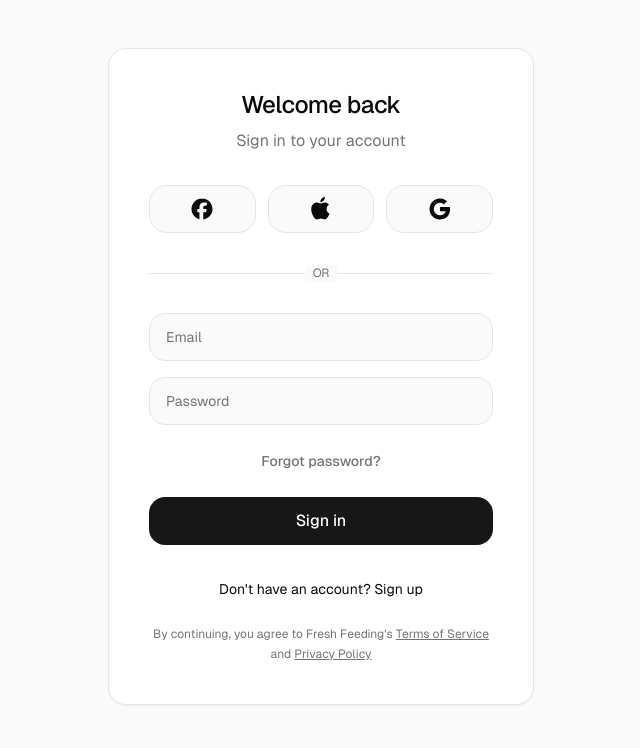
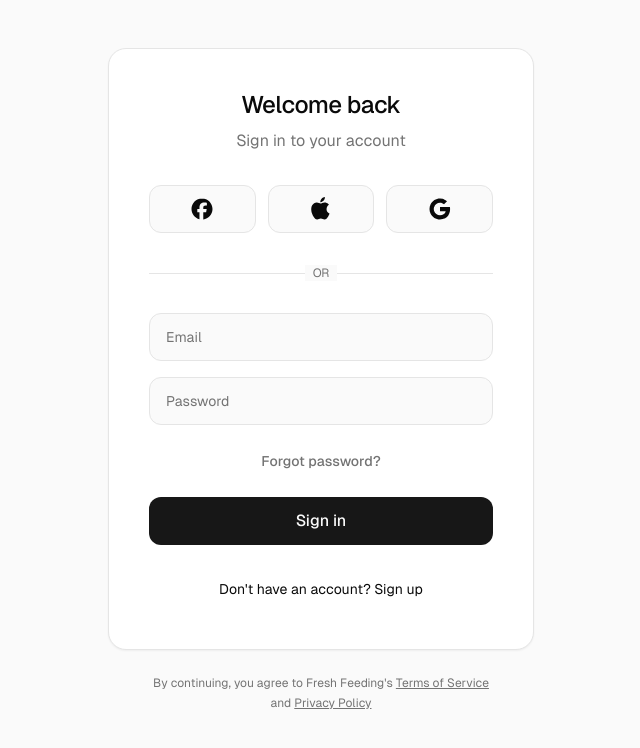
Before and after one commit to damian-dp/fresh-feeding, a React (Vite) app: page /auth in a window 1280 px wide. Shown: the top 748 px of the page, without its empty margins (319-959 px from the left). Built offline with nearby package versions, Linux system fonts and the light colour scheme; no server answers; the database is empty.

Commit message:
fix: auth form button loading state

```diff
--- a/src/components/auth/auth-form.jsx
+++ b/src/components/auth/auth-form.jsx
@@ -209,8 +209,8 @@ export function AuthForm() {
 
     return (
         <div className="w-full max-w-[426px] mx-auto space-y-6">
-            <Card className="w-full border bg-card p-10">
-                <CardHeader className="space-y-1 p-0 mb-8">
+            <Card className="flex flex-col items-center w-full border bg-card p-10">
+                <CardHeader className="w-full space-y-1 p-0 mb-8">
                     <AnimatePresence mode="wait">
                         <motion.div
                             key={
@@ -239,10 +239,10 @@ export function AuthForm() {
                         </motion.div>
                     </AnimatePresence>
                 </CardHeader>
-                <CardContent className="p-0">
+                <CardContent className="p-0 w-full flex flex-col items-center">
                     {!isForgotPassword && (
                         <>
-                            <div className="grid grid-cols-3 gap-3">
+                            <div className="grid grid-cols-3 gap-3 w-full">
                                 <SocialButton
                                     provider="facebook"
                                     icon={<Facebook width="24" height="24" />}
@@ -265,7 +265,7 @@ export function AuthForm() {
                                     disabled={loadingProvider !== null}
                                 />
                             </div>
-                            <div className="relative my-8">
+                            <div className="relative my-8 w-full">
                                 <div className="absolute inset-0 flex items-center">
                                     <div className="w-full border-t" />
                                 </div>
@@ -278,7 +278,10 @@ export function AuthForm() {
                         </>
                     )}
 
-                    <form onSubmit={handleSubmit} className="space-y-4">
+                    <form
+                        onSubmit={handleSubmit}
+                        className="space-y-4 w-full flex flex-col items-center"
+                    >
                         <AnimatePresence>
                             {isSignUp && !isForgotPassword && (
                                 <motion.div
@@ -286,8 +289,9 @@ export function AuthForm() {
                                     animate={{ height: "auto", opacity: 1 }}
                                     exit={{ height: 0, opacity: 0 }}
                                     transition={{ duration: 0.2 }}
+                                    className="w-full"
                                 >
-                                    <div className="space-y-2 mb-4">
+                                    <div className="space-y-2 w-full">
                                         <Input
                                             id="name"
                                             value={name}
@@ -303,7 +307,7 @@ export function AuthForm() {
                             )}
                         </AnimatePresence>
 
-                        <div className="space-y-4">
+                        <div className="space-y-4 w-full">
                             <Input
                                 id="email"
                                 type="email"
@@ -331,7 +335,7 @@ export function AuthForm() {
                                             }
                                             required={!isForgotPassword}
                                             placeholder="Password"
-                                            className="h-12 px-4 text-base"
+                                            className="h-12 px-4 text-base w-full"
                                         />
                                     </motion.div>
                                 )}
@@ -339,7 +343,7 @@ export function AuthForm() {
                         </div>
 
                         {!isSignUp && !isForgotPassword && (
-                            <div className="flex justify-center">
+                            <div className="flex justify-center w-full">
                                 <Button
                                     type="button"
                                     variant="link"
@@ -378,7 +382,7 @@ export function AuthForm() {
                         </Button>
                     </form>
                 </CardContent>
-                <CardFooter className="flex flex-col space-y-4 p-0 mt-6">
+                <CardFooter className="flex flex-col w-full space-y-4 p-0 mt-6">
                     <Button
                         variant="ghost"
                         className="text-sm font-normal hover:bg-transparent hover:text-primary"
@@ -395,6 +399,9 @@ export function AuthForm() {
                             </motion.span>
                         </AnimatePresence>
                     </Button>
+                </CardFooter>
+            </Card>
+            <div>
                 <p className="text-center text-xs text-muted-foreground leading-relaxed">
                     By continuing, you agree to Fresh Feeding's{" "}
                     <a
@@ -402,7 +409,9 @@ export function AuthForm() {
                         className="underline hover:text-primary transition-colors"
                     >
                         Terms of Service
-                        </a>{" "}
+                    </a>
+                </p>
+                <p className="text-center text-xs text-muted-foreground leading-relaxed">
                     and{" "}
                     <a
                         href="/privacy"
@@ -411,8 +420,7 @@ export function AuthForm() {
                         Privacy Policy
                     </a>
                 </p>
-                </CardFooter>
-            </Card>
+            </div>
         </div>
     );
 }
--- a/src/components/auth/social-button.jsx
+++ b/src/components/auth/social-button.jsx
@@ -7,8 +7,7 @@ export function SocialButton({ provider, icon, onClick, isLoading, disabled }) {
             onClick={onClick}
             disabled={isLoading || disabled}
             className={cn(
-                "h-12 w-full bg-background hover:bg-secondary border rounded-lg transition-all duration-200 relative",
-                isLoading && "w-12"
+                "h-12 w-full bg-background hover:bg-secondary border rounded-sm transition-all duration-200 relative"
             )}
         >
             <AnimatePresence mode="wait">
--- a/src/components/ui/button.jsx
+++ b/src/components/ui/button.jsx
@@ -5,7 +5,7 @@ import { cva } from "class-variance-authority";
 import { cn } from "@/lib/utils"
 
 const buttonVariants = cva(
-  "inline-flex items-center justify-center gap-2 whitespace-nowrap rounded-md text-sm font-medium ring-offset-background transition-colors focus-visible:outline-none focus-visible:ring-2 focus-visible:ring-ring focus-visible:ring-offset-2 disabled:pointer-events-none disabled:opacity-50 [&_svg]:pointer-events-none [&_svg]:size-4 [&_svg]:shrink-0",
+  "inline-flex items-center justify-center gap-2 whitespace-nowrap rounded-sm text-sm font-medium ring-offset-background transition-colors focus-visible:outline-none focus-visible:ring-2 focus-visible:ring-ring focus-visible:ring-offset-2 disabled:pointer-events-none disabled:opacity-50 [&_svg]:pointer-events-none [&_svg]:size-4 [&_svg]:shrink-0",
   {
     variants: {
       variant: {
--- a/src/components/ui/input.jsx
+++ b/src/components/ui/input.jsx
@@ -7,7 +7,7 @@ const Input = React.forwardRef(({ className, type, ...props }, ref) => {
     (<input
       type={type}
       className={cn(
-        "flex h-10 w-full rounded-md border border-input bg-background px-3 py-2 text-base ring-offset-background file:border-0 file:bg-transparent file:text-sm file:font-medium file:text-foreground placeholder:text-muted-foreground focus-visible:outline-none focus-visible:ring-2 focus-visible:ring-ring focus-visible:ring-offset-2 disabled:cursor-not-allowed disabled:opacity-50 md:text-sm",
+        "flex h-10 w-full rounded-sm border border-input bg-background px-3 py-2 text-base ring-offset-background file:border-0 file:bg-transparent file:text-sm file:font-medium file:text-foreground placeholder:text-muted-foreground focus-visible:outline-none focus-visible:ring-2 focus-visible:ring-ring focus-visible:ring-offset-2 disabled:cursor-not-allowed disabled:opacity-50 md:text-sm",
         className
       )}
       ref={ref}
```
Lines whose indentation alone changed are shown as unchanged.
